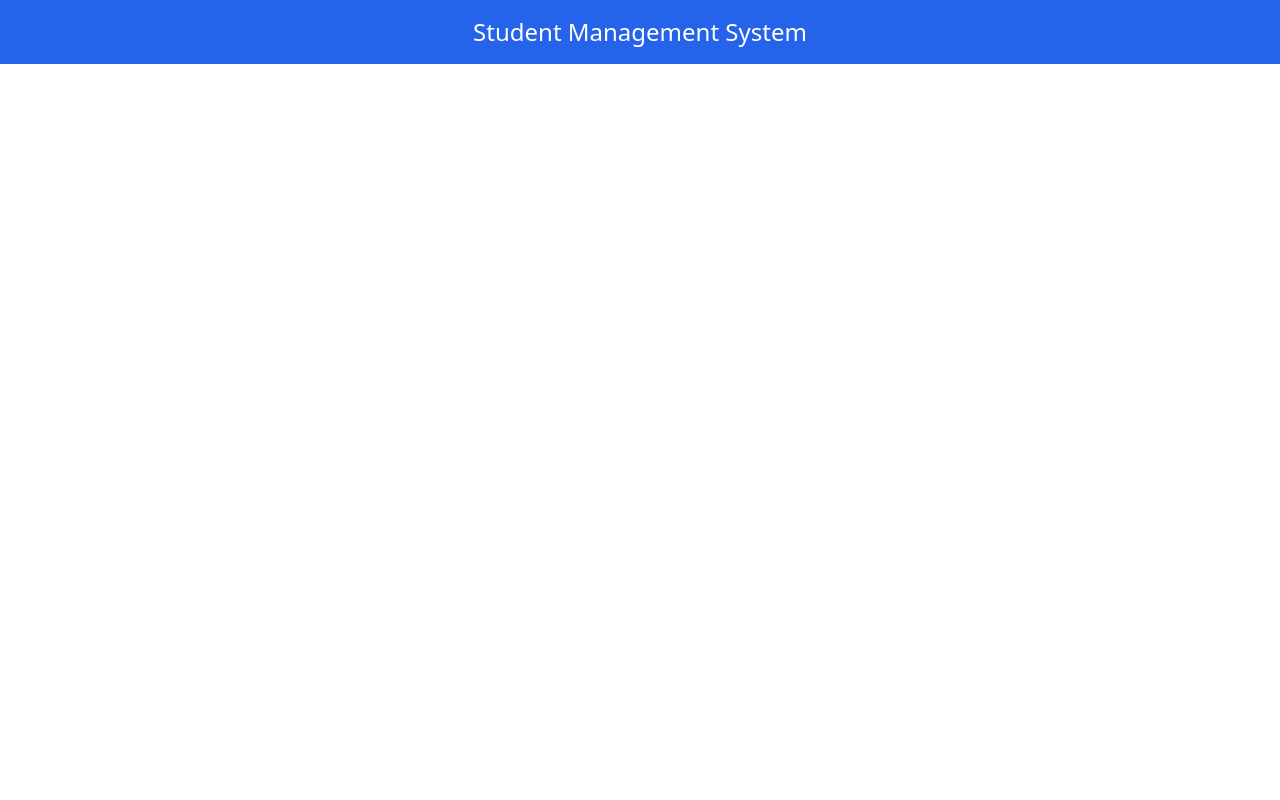
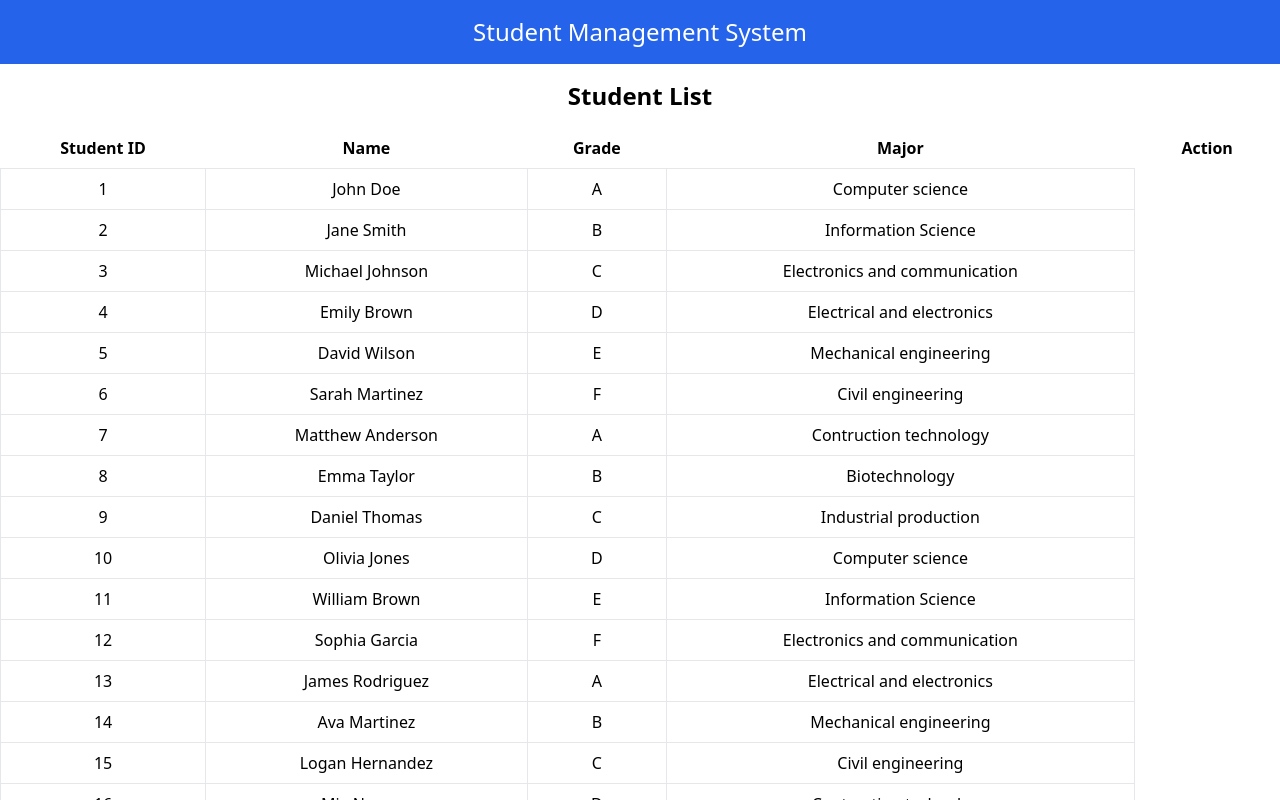
Before and after one commit to ymCorporate/student_management_system, a React (Create React App) app in the folder stu_mng_sys/: page / in a window 1280 px wide. Shown: the top 800 px of the page. Built offline with nearby package versions, Linux system fonts and the light colour scheme; data requests are answered from the project's data file.

Commit message:
fetch student list

```diff
--- a/stu_mng_sys/db.json
+++ b/stu_mng_sys/db.json
@@ -1,4 +1,5 @@
-[
+{
+  "students":[
       {
         "id": 1,
         "name": "John Doe",
@@ -600,3 +601,4 @@
         "major": "Industrial production"
         }
     ]
+  }
--- a/stu_mng_sys/package.json
+++ b/stu_mng_sys/package.json
@@ -23,7 +23,8 @@
     "start": "react-scripts start",
     "build": "react-scripts build",
     "test": "react-scripts test",
-    "eject": "react-scripts eject"
+    "eject": "react-scripts eject",
+    "server": "json-server --watch db.json --port 8000"
   },
   "eslintConfig": {
     "extends": [
--- a/stu_mng_sys/src/App.tsx
+++ b/stu_mng_sys/src/App.tsx
@@ -2,11 +2,13 @@ import React from 'react';
 import logo from './logo.svg';
 import './App.css';
 import Header from './components/header';
+import StudentList from './components/list';
 
 const App: React.FC=()=>{
   return (
     <div className="App">
       <Header/>
+      <StudentList/>
     </div>
   );
 }
--- /dev/null
+++ b/stu_mng_sys/src/components/list.tsx
@@ -0,0 +1,44 @@
+import React,{ useState,useEffect } from 'react';
+import { Student } from '../types/Tstudent';
+
+const StudentList : React.FC=()=>{
+  const [students,setStudents]=useState<Student[]>([])
+
+
+  useEffect(()=>{
+    fetch('http://localhost:8000/students')
+    .then(response=>{
+      return response.json()
+    })
+    .then(data=>setStudents(data))
+  },[]);
+
+  return(
+    <div className="container mx-auto">
+      <h1 className="text-2xl font-bold my-4">Student List</h1>
+      <table className="table-auto w-full mt-4">
+        <thead>
+          <tr>
+            <th className="px-4 py-2">Student ID</th>
+            <th className="px-4 py-2">Name</th>
+            <th className="px-4 py-2">Grade</th>
+            <th className="px-4 py-2">Major</th>
+            <th className="px-4 py-2">Action</th>
+          </tr>
+        </thead>
+        <tbody>
+          {students.map(student=>(
+            <tr key={student.id}>
+              <td className="border px-4 py-2">{student.id}</td>
+              <td className="border px-4 py-2">{student.name}</td>
+              <td className="border px-4 py-2">{student.grade}</td>
+              <td className="border px-4 py-2">{student.major}</td>
+          </tr>
+        ))}
+        </tbody>
+      </table>
+    </div>
+  )
+}
+
+export default StudentList;
--- /dev/null
+++ b/stu_mng_sys/src/types/Tstudent.ts
@@ -0,0 +1,6 @@
+export type Student = {
+  id : number,
+  name : string,
+  grade : string,
+  major : string
+}
```
Lines whose indentation alone changed are shown as unchanged.
